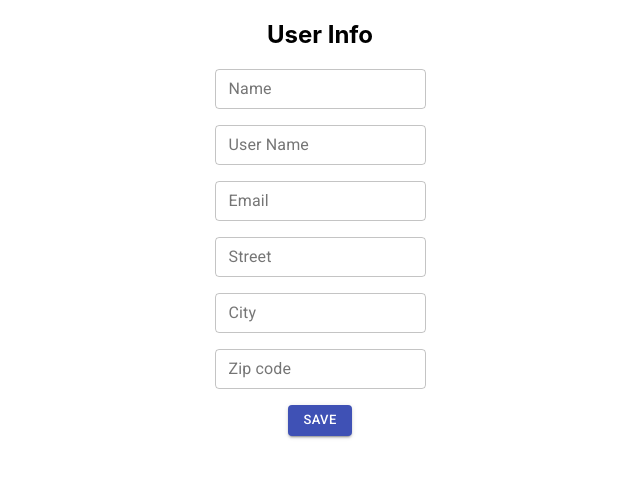
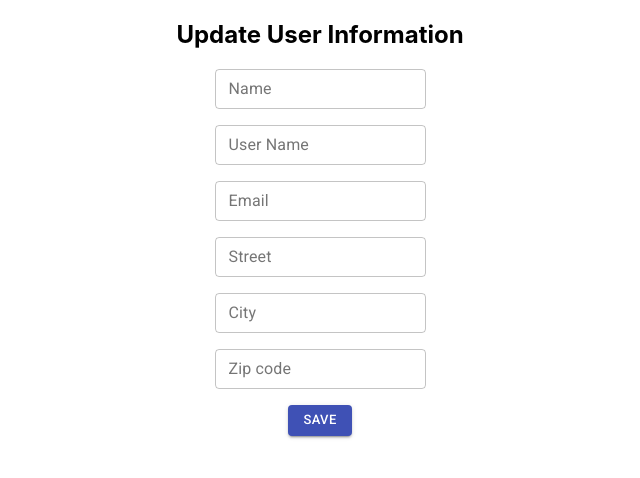
Before and after one commit to paddyrails/rtl-demo, a React (Create React App) app: page / in a window 1280 px wide. Shown: the top 478 px of the page, without its empty margins (320-960 px from the left). Built offline with nearby package versions, Linux system fonts and the light colour scheme; no server answers.

Commit message:
Feature implemented

```diff
--- a/src/components/updateUserInformation/UpdateUserInformation.js
+++ b/src/components/updateUserInformation/UpdateUserInformation.js
@@ -61,7 +61,7 @@ const UpdateUserInformation = ({ userId }) => {
 
   return (
     <React.Fragment>
-      <h2>User Info</h2>
+      <h2>Update User Information</h2>
 
       <p>{error ? error : null}</p>
 
```
